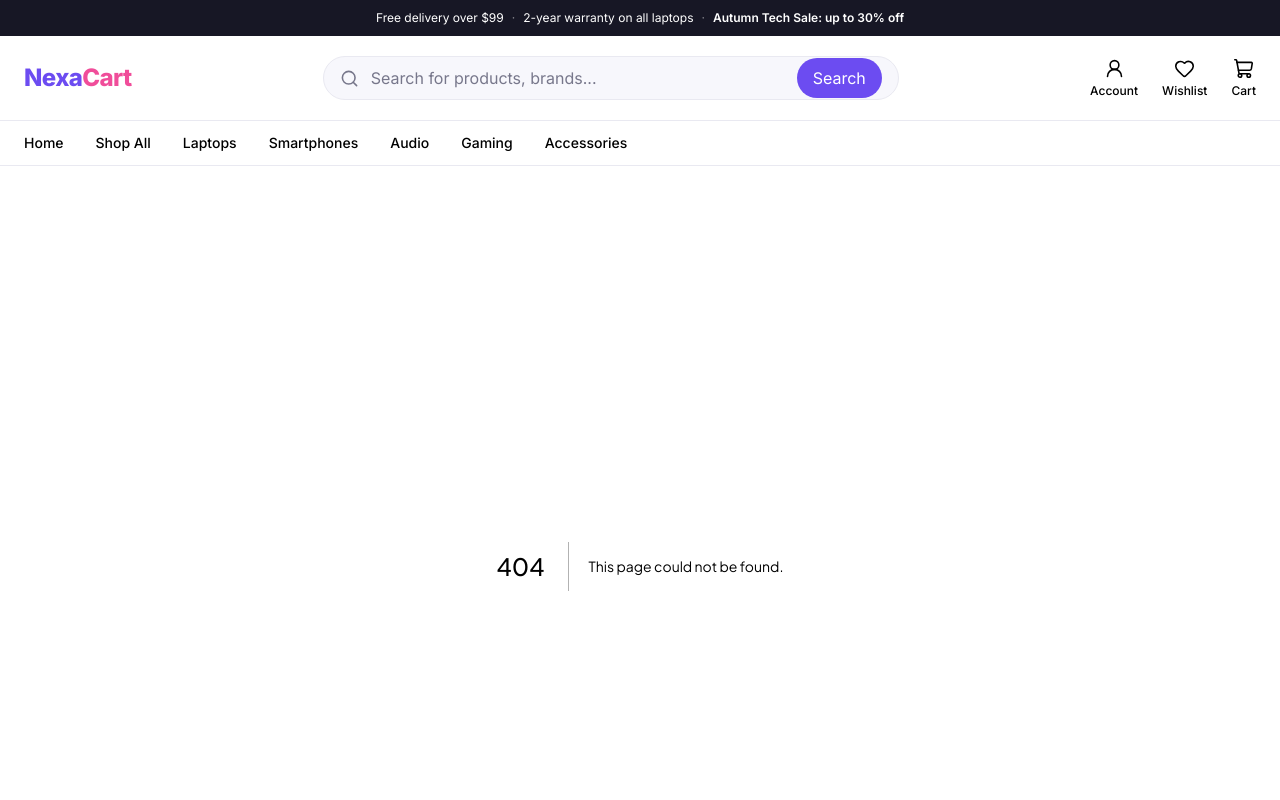
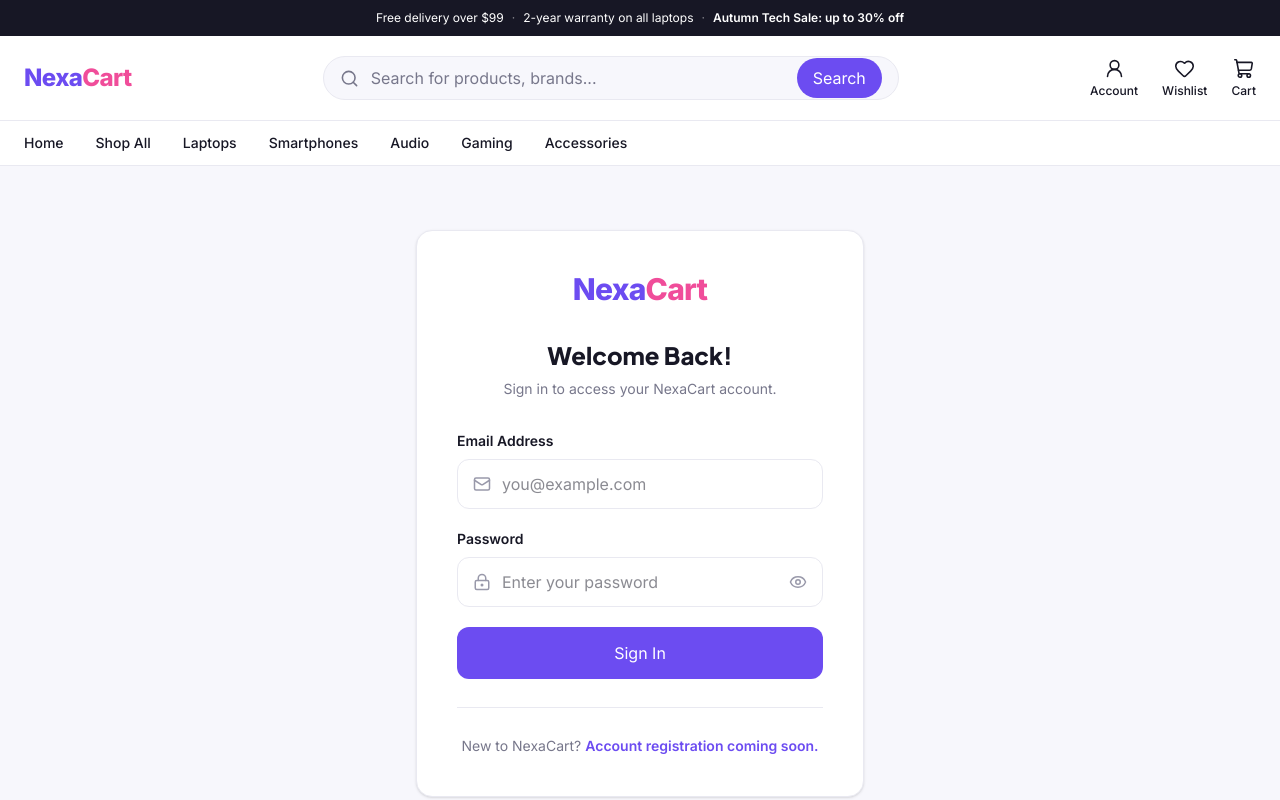
Before and after one commit to aminekhalfaoui343/nexacart, a Next.js app: page /login in a window 1280 px wide. Before the commit this address had no page. Shown: the top 800 px of the page. Built offline with nearby package versions, Linux system fonts and the light colour scheme.

Commit message:
feat(auth): add frontend login page

```diff
--- /dev/null
+++ b/src/app/login/page.tsx
@@ -0,0 +1,156 @@
+
+"use client";
+
+import { useState, type FormEvent } from "react";
+import Link from "next/link";
+import { Eye, EyeOff, LockKeyhole, Mail } from "lucide-react";
+
+export default function LoginPage() {
+  const [showPassword, setShowPassword] = useState(false);
+  const [message, setMessage] = useState("");
+
+  function handleSubmit(event: FormEvent<HTMLFormElement>) {
+    event.preventDefault();
+
+    setMessage(
+      "Authentication is not connected yet. This feature will be available after backend integration."
+    );
+  }
+
+  return (
+    <main className="flex min-h-[75vh] items-center justify-center bg-[#F7F7FC] px-6 py-16">
+      <div className="w-full max-w-md">
+
+        {/* Login Card */}
+        <div className="rounded-2xl border border-[#E9E9F1] bg-white p-8 shadow-sm sm:p-10">
+
+          {/* Brand */}
+          <Link
+            href="/"
+            className="mb-8 block text-center text-3xl font-extrabold tracking-tight"
+          >
+            <span className="text-[#6C4CF1]">Nexa</span>
+            <span className="text-[#F04D9A]">Cart</span>
+          </Link>
+
+          {/* Heading */}
+          <div className="mb-8 text-center">
+            <h1 className="mb-2 text-2xl font-extrabold text-[#171725]">
+              Welcome Back!
+            </h1>
+
+            <p className="text-sm text-[#77778B]">
+              Sign in to access your NexaCart account.
+            </p>
+          </div>
+
+          {/* Login Form */}
+          <form onSubmit={handleSubmit} className="space-y-5">
+
+            {/* Email */}
+            <div>
+              <label
+                htmlFor="email"
+                className="mb-2 block text-sm font-semibold text-[#171725]"
+              >
+                Email Address
+              </label>
+
+              <div className="relative">
+                <Mail
+                  size={18}
+                  className="absolute left-4 top-1/2 -translate-y-1/2 text-[#9999AA]"
+                />
+
+                <input
+                  id="email"
+                  name="email"
+                  type="email"
+                  required
+                  placeholder="you@example.com"
+                  className="w-full rounded-xl border border-[#E9E9F1] py-3 pl-11 pr-4 text-sm text-[#171725] outline-none transition focus:border-[#6C4CF1] focus:ring-2 focus:ring-[#6C4CF1]/10"
+                />
+              </div>
+            </div>
+
+            {/* Password */}
+            <div>
+              <label
+                htmlFor="password"
+                className="mb-2 block text-sm font-semibold text-[#171725]"
+              >
+                Password
+              </label>
+
+              <div className="relative">
+                <LockKeyhole
+                  size={18}
+                  className="absolute left-4 top-1/2 -translate-y-1/2 text-[#9999AA]"
+                />
+
+                <input
+                  id="password"
+                  name="password"
+                  type={showPassword ? "text" : "password"}
+                  required
+                  placeholder="Enter your password"
+                  className="w-full rounded-xl border border-[#E9E9F1] py-3 pl-11 pr-12 text-sm text-[#171725] outline-none transition focus:border-[#6C4CF1] focus:ring-2 focus:ring-[#6C4CF1]/10"
+                />
+
+                <button
+                  type="button"
+                  onClick={() => setShowPassword(!showPassword)}
+                  aria-label={showPassword ? "Hide password" : "Show password"}
+                  className="absolute right-4 top-1/2 -translate-y-1/2 text-[#9999AA] hover:text-[#6C4CF1]"
+                >
+                  {showPassword ? (
+                    <EyeOff size={18} />
+                  ) : (
+                    <Eye size={18} />
+                  )}
+                </button>
+              </div>
+            </div>
+
+            {/* Submit */}
+            <button
+              type="submit"
+              className="w-full rounded-xl bg-[#6C4CF1] px-5 py-3.5 text-sm font-bold text-white transition hover:bg-[#5939DF]"
+            >
+              Sign In
+            </button>
+
+            {/* Feedback */}
+            {message && (
+              <p
+                role="status"
+                className="rounded-lg bg-purple-50 p-3 text-sm leading-6 text-[#6C4CF1]"
+              >
+                {message}
+              </p>
+            )}
+          </form>
+
+          <div className="my-7 h-px bg-[#E9E9F1]" />
+
+          <p className="text-center text-sm text-[#77778B]">
+            New to NexaCart?
+            <span className="ml-1 font-semibold text-[#6C4CF1]">
+              Account registration coming soon.
+            </span>
+          </p>
+        </div>
+
+        {/* Back to Shop */}
+        <div className="mt-6 text-center">
+          <Link
+            href="/shop"
+            className="text-sm font-semibold text-[#77778B] transition hover:text-[#6C4CF1]"
+          >
+            Continue shopping
+          </Link>
+        </div>
+      </div>
+    </main>
+  );
+}
--- a/src/app/product/[id]/page.tsx
+++ b/src/app/product/[id]/page.tsx
@@ -68,6 +68,8 @@ export default function ProductDetailsPage() {
     .slice(0, 3);
 
   function handleAddToCart() {
+    if (!product) return;
+
     for (let i = 0; i < quantity; i++) {
       addToCart(product);
     }
```
